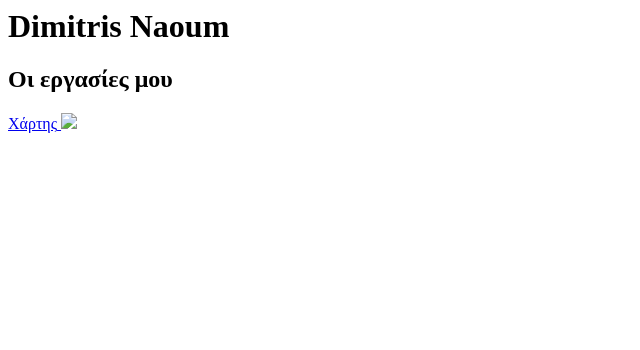
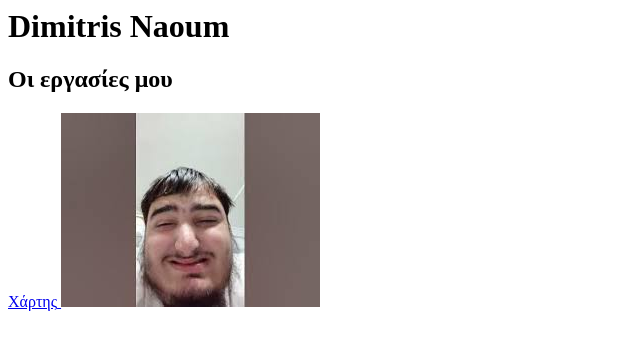
Before and after one commit to naoumdim/naoumdim.github.io, a plain HTML site: page index.html in a window 1280 px wide. Shown: the whole page, without its empty margins (0-640 px from the left). Drawn offline with Linux system fonts and the light colour scheme.

Commit message:
Update index.html

```diff
--- a/index.html
+++ b/index.html
@@ -7,6 +7,6 @@
     <h2>Οι εργασίες μου</h2>
     <a target="_blank" href="map"> <span >Χάρτης</span>
     </a>
-    <img src="pantazis">
+    <img src="pantazis.jfif">
   </body>
 </html>
```
